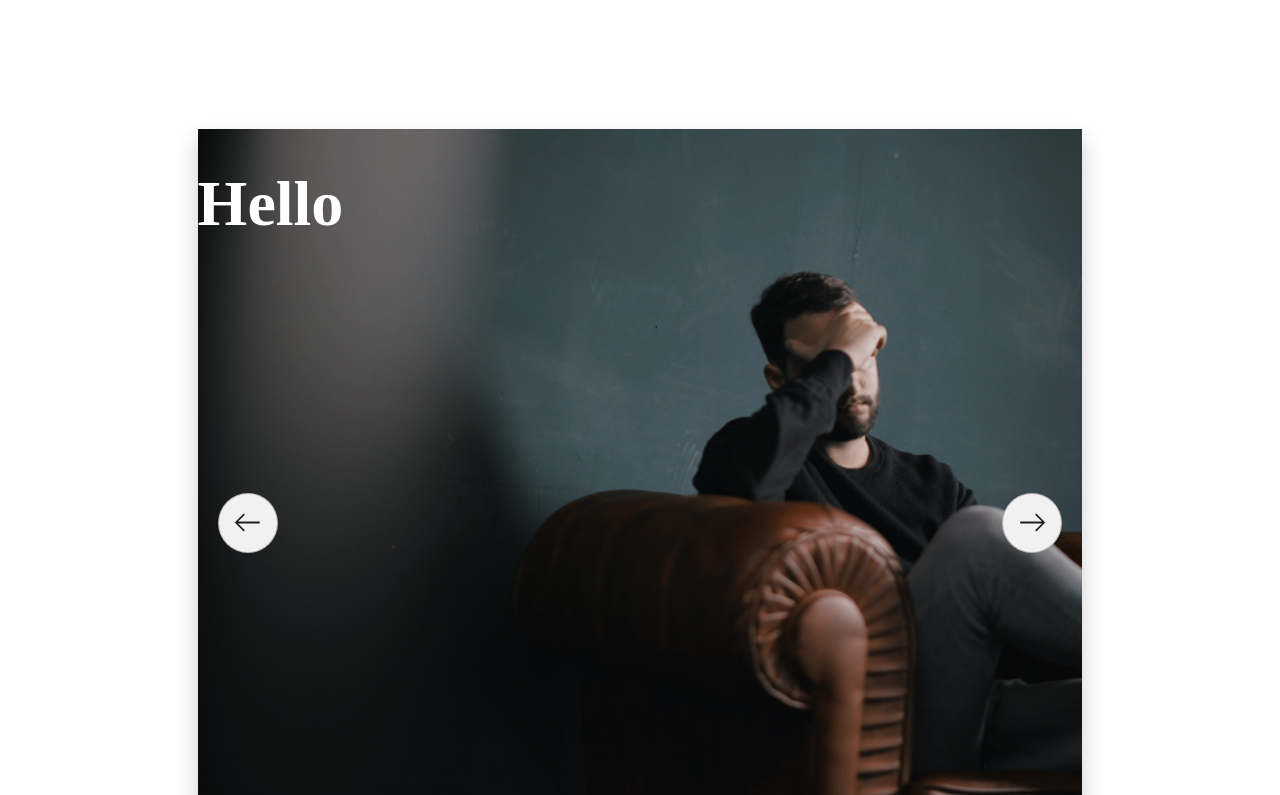
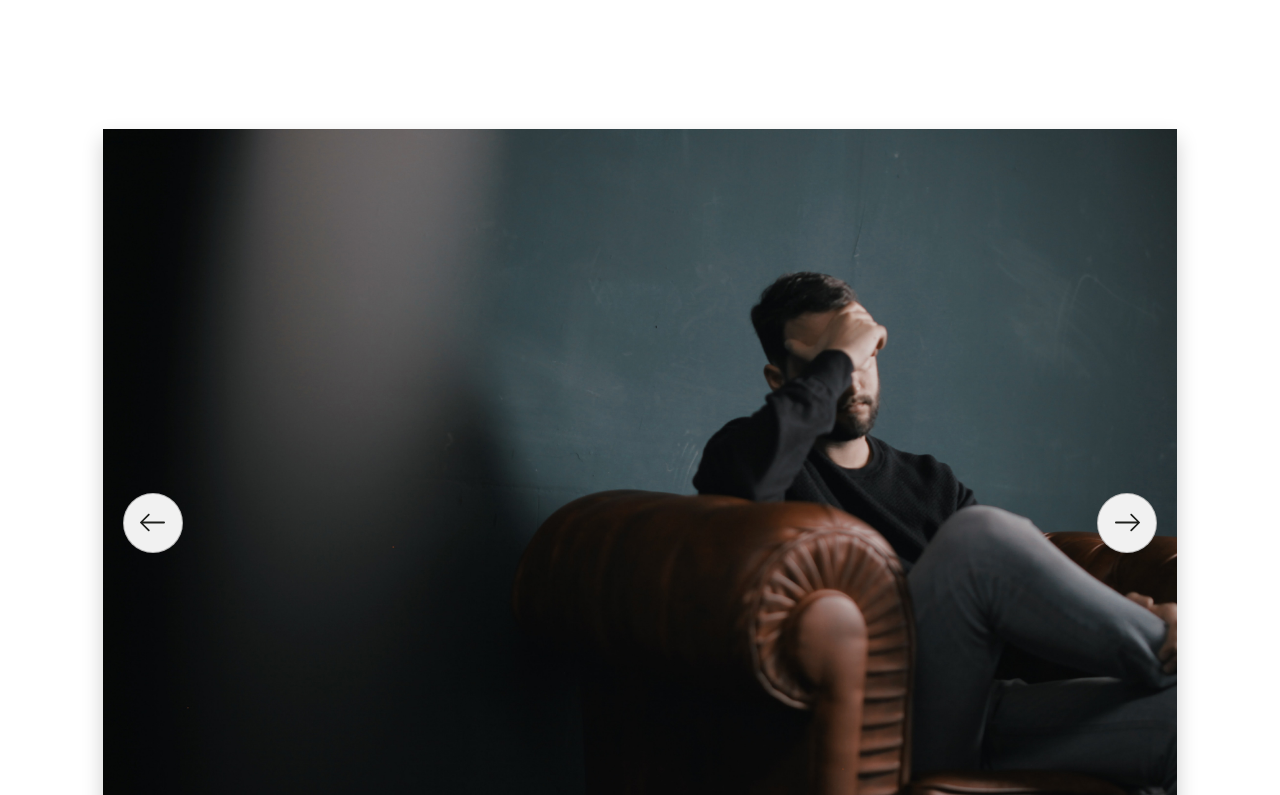
Before and after one commit to IArodriguez99/Life-Strategies, a React (Create React App) app: page / in a window 1280 px wide. Shown: the part 805-1600 px from the top of the page. Built offline with nearby package versions, Linux system fonts and the light colour scheme.

Commit message:
Updated Component folder

```diff
--- a/src/App.js
+++ b/src/App.js
@@ -1,7 +1,7 @@
 import './App.css';
-import Nav from './components/Nav'
+import Nav from './components/Nav/Nav'
 import Slider from './components/Slider/Slider'
-import Home from './Home/Home'
+import Home from './components/Home/Home'
 
 function App() {
   return (
--- a/src/components/Slider/Slider.css
+++ b/src/components/Slider/Slider.css
@@ -1,7 +1,7 @@
 .container-slider {
-    max-width: 70%;
+    max-width: 85%;
     height: 800px;
-    margin: 6.25rem auto 0;
+    margin: 6.25rem auto 3rem;
     position: relative;
     overflow: hidden;
     box-shadow: 0 10px 20px rgba(0, 0, 0, 0.2);
@@ -77,5 +77,11 @@
 
   .container-text{
     position: absolute;
-    color: rgb(255, 255, 255);
+    left: 44%;
+    bottom: 10%;
   }
+
+  .service-btn{
+    padding: 16px 88px;
+    border-radius: 50px;
+  }
--- a/src/components/Slider/Slider.js
+++ b/src/components/Slider/Slider.js
@@ -55,9 +55,9 @@ export default function Slider() {
                 ))}
             </div>
 
-            <div className="container-text">
-                <h1>Hello</h1>
-            </div>
+            {/* <div className="container-text">
+                <button className="service-btn">Service </button>
+            </div> */}
         </div>
     )
 }
```
Also changed, not shown: src/components/Form/Form.js (added, +9 -0 lines), src/components/Home/Home.css (renamed from src/Home/Home.css), src/components/Home/Home.js (renamed from src/Home/Home.js), src/components/Home/Maria.png (renamed from src/Home/Maria.png), src/components/Nav/Nav.css (renamed from src/components/Nav.css), src/components/Nav/Nav.js (renamed from src/components/Nav.js).
